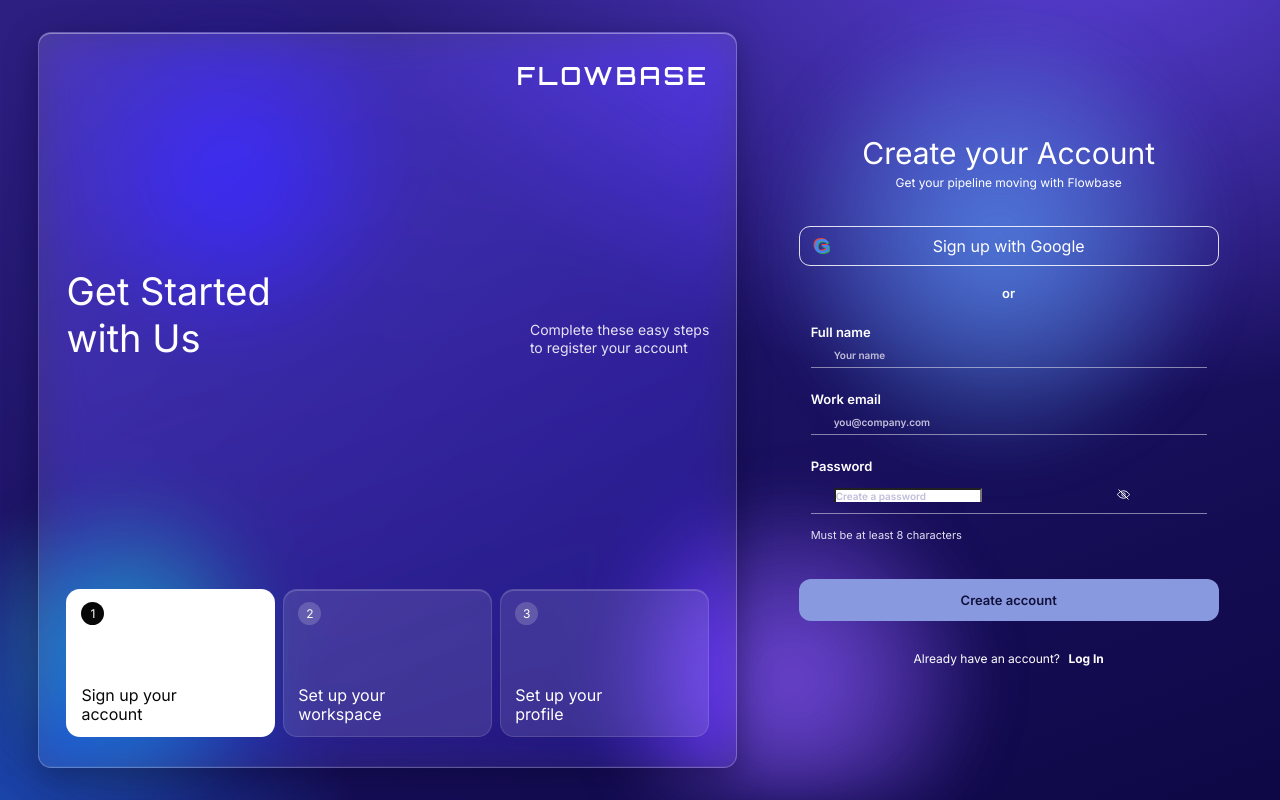
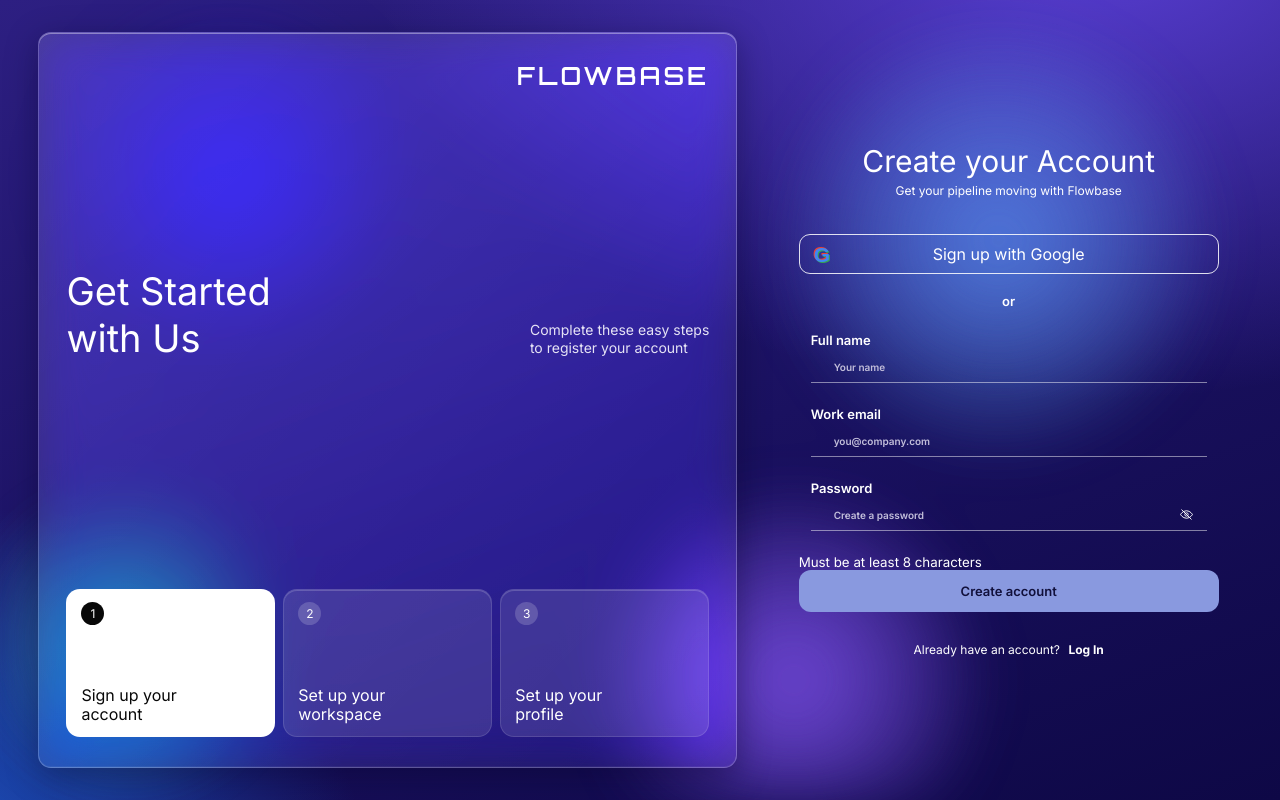
Before and after one commit to obinyan/FLOWBASE, a Next.js app: page /signup in a window 1280 px wide. Built offline with nearby package versions, Linux system fonts and the light colour scheme.

Commit message:
signup field update

```diff
--- a/app/globals.css
+++ b/app/globals.css
@@ -484,12 +484,63 @@
 .signup-form .google-mark { left: 14px; }
 .signup-form .auth-or { margin: 19px 12px 23px; }
 .signup-field { display: block; margin: 0 12px 23px; font-size: 13px; font-weight: 600; }
-.signup-field > input, .signup-field .password-input { display: block; width: 100%; margin-top: 3px; padding: 6px 23px; border: 0; border-bottom: 1px solid rgba(255,255,255,.48); border-radius: 0; background: transparent; outline: 0; font-size: 10px; color: #fff; }
-.signup-field > input:focus, .signup-field .password-input:focus-within { border-color: #fff; }
-.signup-field > input::placeholder, .signup-field .password-input input::placeholder { color: #c2beda; opacity: 1; }
-.signup-field .password-input { display: flex; gap: 130px; padding-right: 0; }
-.signup-field .password-input input { padding-left: 0; font-size: 10px; }
-.password-hint { display: block; margin: -9px 12px 37px; color: #e2dff4; font-size: 11px; }
+.signup-field > input {
+  display: block;
+  width: 100%;
+  height: 32px;
+  margin-top: 3px;
+  padding: 6px 23px;
+  border: 0;
+  border-bottom: 1px solid rgba(255,255,255,.48);
+  border-radius: 0;
+  background: transparent;
+  outline: 0;
+  font-size: 10px;
+  color: #fff;
+}
+
+.signup-field .password-input {
+  display: flex;
+  align-items: center;
+  width: 100%;
+  height: 32px;
+  margin-top: 3px;
+  padding: 0 8px 0 23px;
+  border: 0;
+  border-bottom: 1px solid rgba(255,255,255,.48);
+  border-radius: 0;
+  background: transparent;
+}
+
+.signup-field > input:focus,
+.signup-field .password-input:focus-within {
+  border-color: #fff;
+}
+
+.signup-field > input::placeholder,
+.signup-field .password-input input::placeholder {
+  color: #c2beda;
+  opacity: 1;
+}
+
+.signup-field .password-input input {
+  flex: 1;
+  min-width: 0;
+  height: 100%;
+  padding: 6px 0;
+  border: 0;
+  border-radius: 0;
+  background: transparent;
+  outline: 0;
+  font-size: 10px;
+  color: #fff;
+  box-shadow: none;
+}
+
+.signup-field .password-input button {
+  width: 24px;
+  height: 24px;
+}
 .signup-submit { width: 100%; height: 42px; border-radius: 12px; background: #8999df !important; color: #11103b !important; font-size: 13px !important; font-weight: 600 !important; transition: filter .18s; }
 .signup-submit:hover { filter: brightness(1.08); }
 .auth-switch { text-align: center; margin-top: 30px; font-size: 12px; }
```
